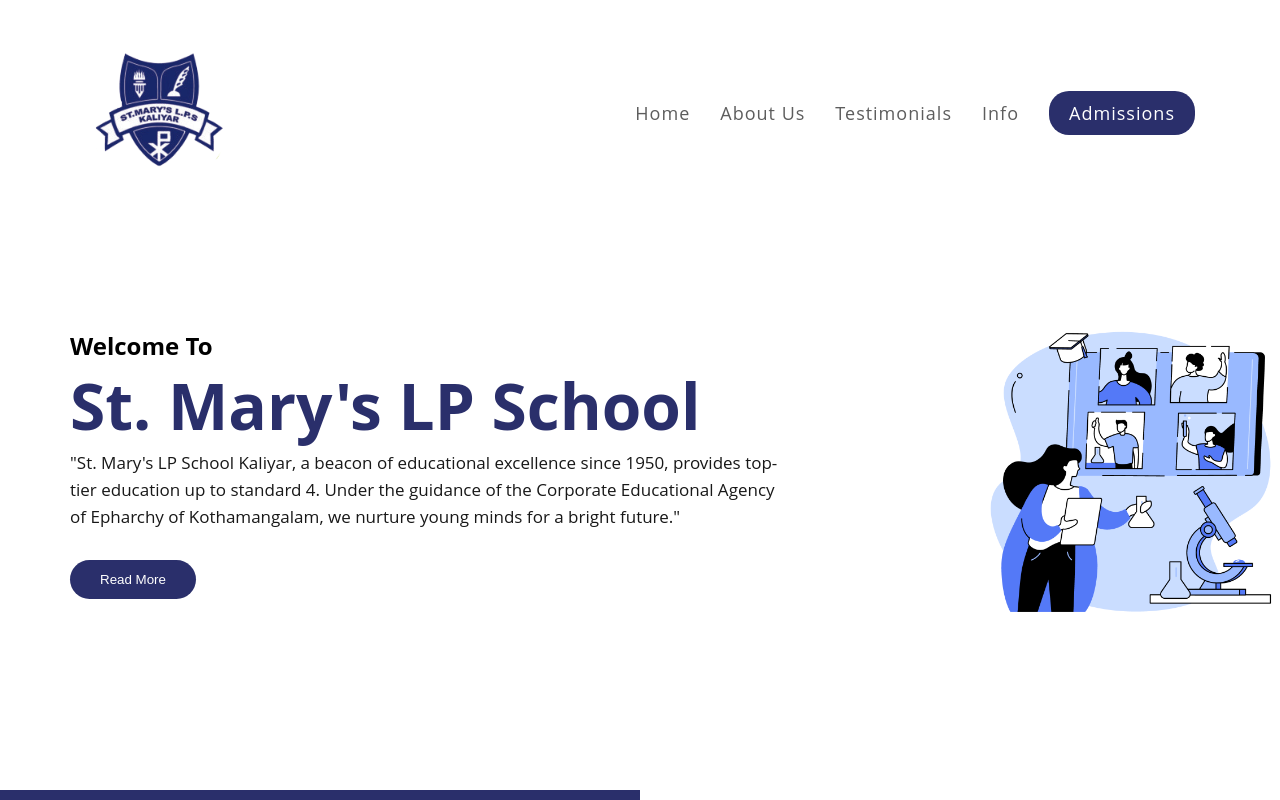
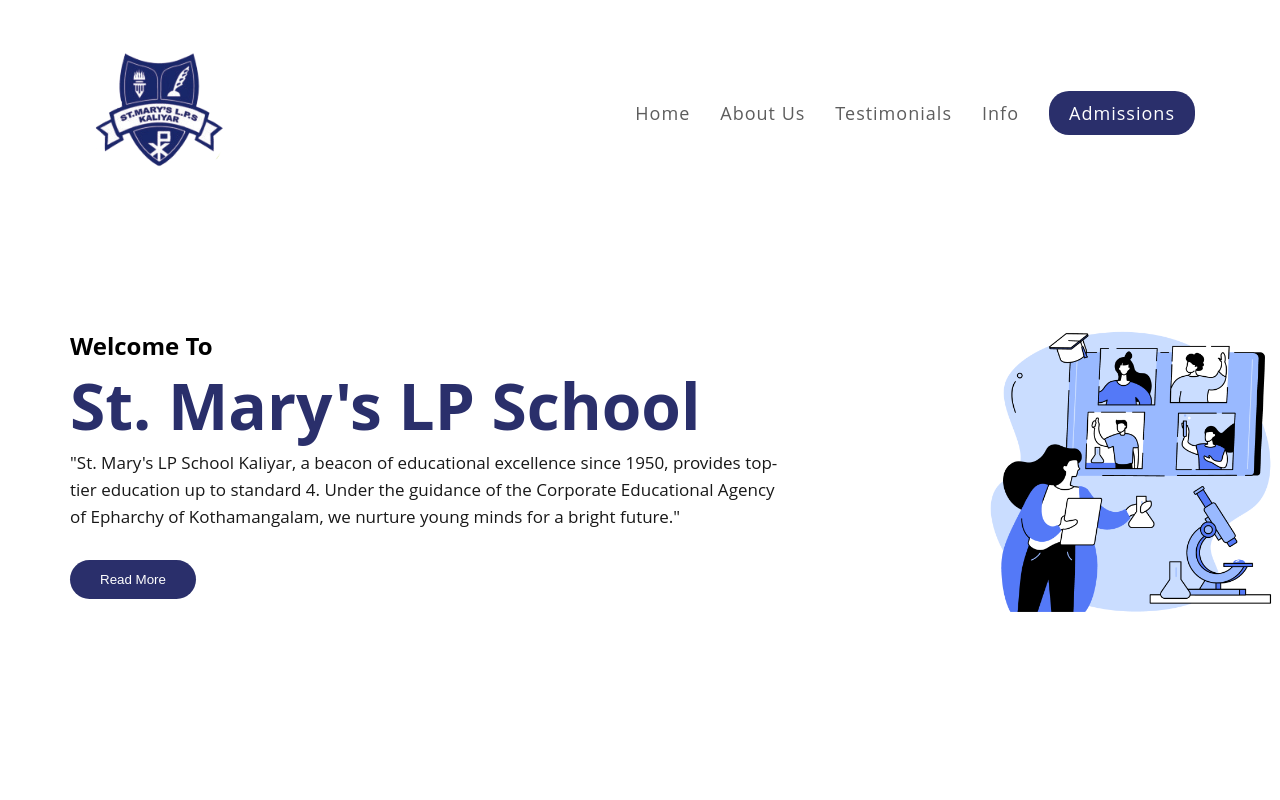
Before and after one commit to Amalekh-Biju/SM-LPS, a React (Create React App) app: page / in a window 1280 px wide. Shown: the top 800 px of the page. Built offline with nearby package versions, Linux system fonts and the light colour scheme; a web font is replaced by a local one.

Commit message:
Trying fixes

```diff
--- a/src/components/footer/footer.css
+++ b/src/components/footer/footer.css
@@ -1,15 +1,15 @@
 .scroll-watcher {
   position: fixed;
+  animation-timeline: scroll() !important;
+  animation: scroll-watcher linear;
   bottom: 0;
   left: 0;
   width: 100%;
   height: 10px;
   background-color: #2a2f6b;
   z-index: 1000;
-  animation: scroll-watcher linear !important;
-  animation-timeline: scroll() !important;
   transform-origin: left;
-  scale: 0.5 1;
+  scale: 0 1;
 }
 
 @keyframes scroll-watcher {
```
